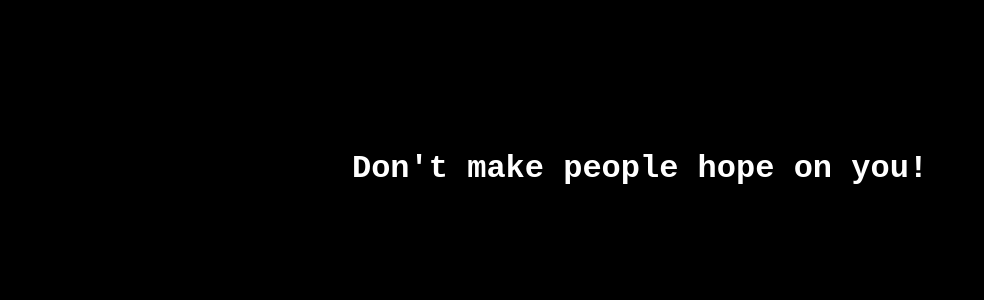
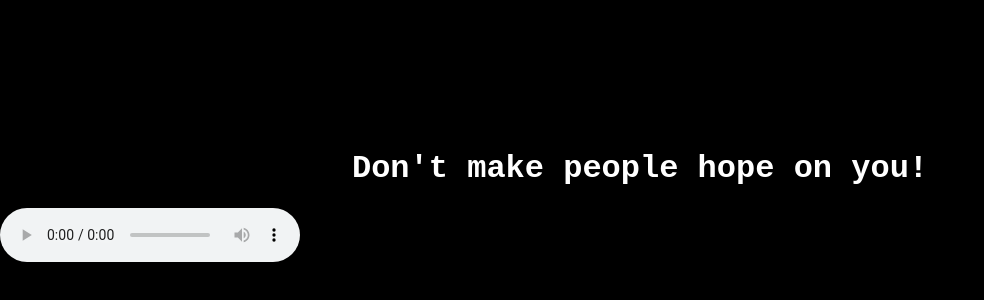
Before and after one commit to MRmacro118/music, a plain HTML site: page index.html in a window 1280 px wide. Shown: the part 170-470 px from the top of the page, without its empty margins (0-984 px from the left). Drawn offline with Linux system fonts and the light colour scheme.

Commit message:
Update index.html

```diff
--- a/index.html
+++ b/index.html
@@ -9,6 +9,6 @@
 </head>
 <body>
     <h1>Don't make people hope on you!</h1>
-    <audio src="background.mp3" loop autoplay></audio>
+    <audio src="background.mp3" loop autoplay controls></audio>
 </body>
 </html>
```
